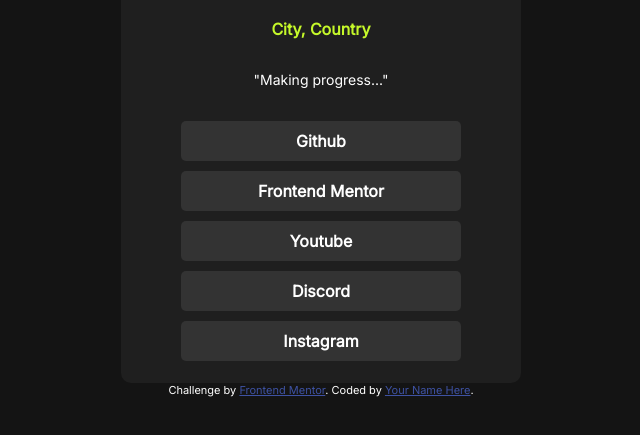
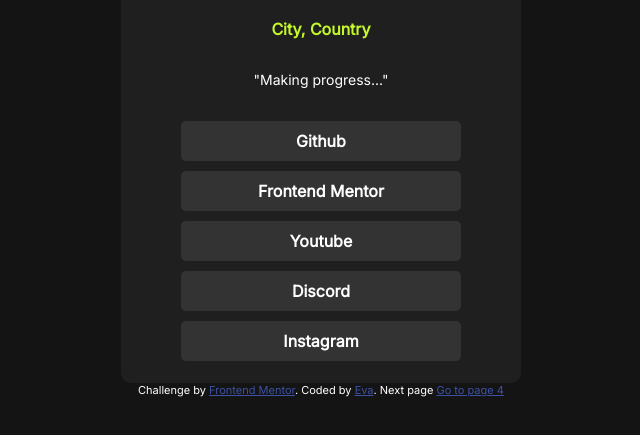
Before and after one commit to Evayellow/gitpractice, a plain HTML site: page index3.html in a window 1280 px wide. Shown: the part 305-740 px from the top of the page, without its empty margins (319-959 px from the left). Drawn offline with Linux system fonts and the light colour scheme.

Commit message:
Update index3.html page 4
please work

```diff
--- a/index3.html
+++ b/index3.html
@@ -31,7 +31,7 @@
   <footer>
   <div class="attribution">
     Challenge by <a href="https://www.frontendmentor.io?ref=challenge" target="_blank">Frontend Mentor</a>.
-    Coded by <a href="#">Your Name Here</a>.
+    Coded by <a href="https://www.github.com" target="_blank">Eva</a>. Next page <a href="index4.html"> Go to page 4 </a>
   </div></footer>
 </body>
 </html>
```
